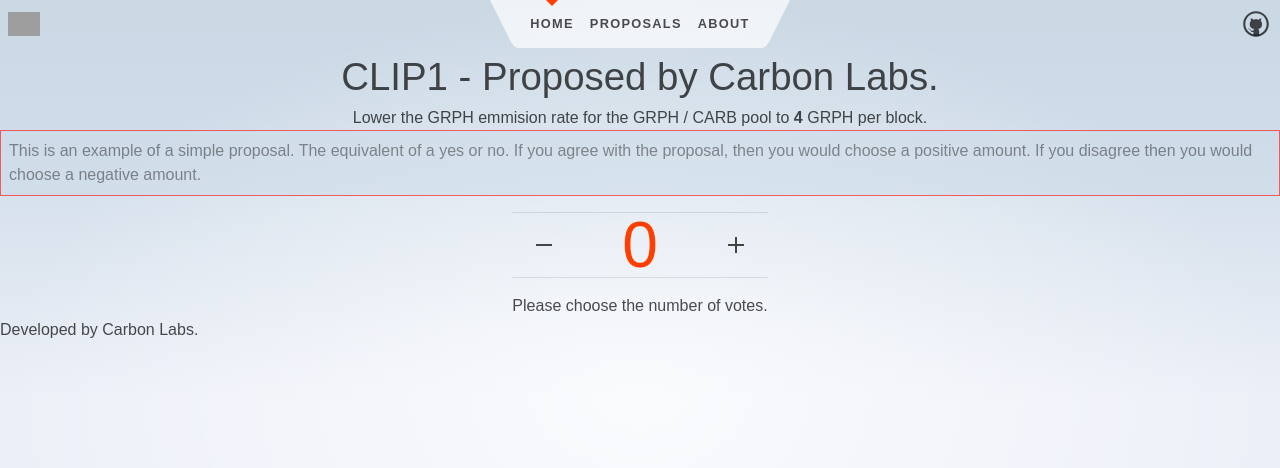
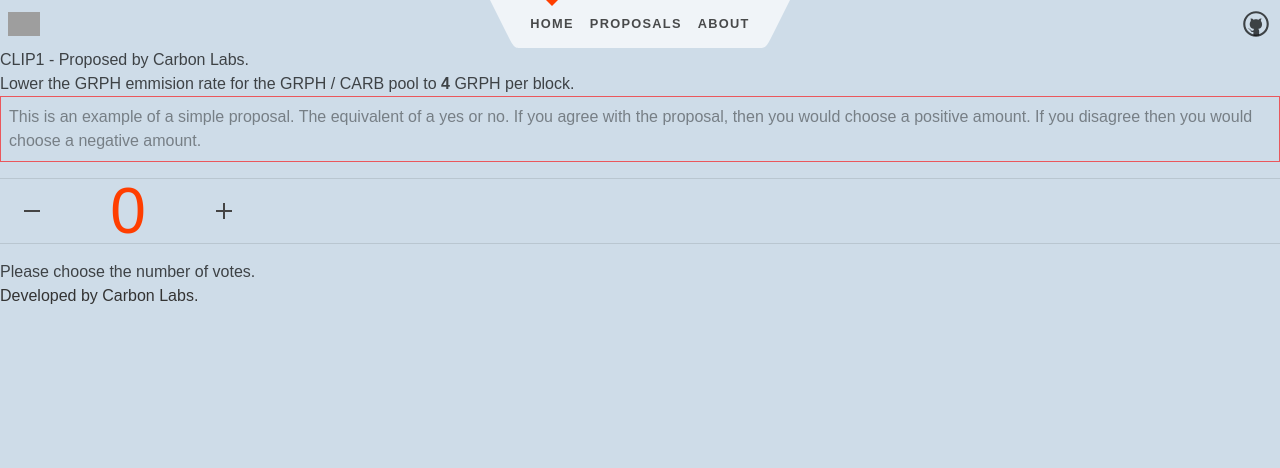
Before and after one commit to hello-adam-martin/graphite, a SvelteKit app: page / in a window 1280 px wide. Shown: the top 468 px of the page. Built offline with nearby package versions, Linux system fonts and the light colour scheme; grey boxes are pictures that could not be loaded.

Commit message:
7 files modified, 1 added, 1 deleted - refactoring to cleanup

```diff
--- a/package.json
+++ b/package.json
@@ -20,6 +20,7 @@
 		"postcss": "^8.4.19",
 		"prettier": "^2.6.2",
 		"prettier-plugin-svelte": "^2.7.0",
+		"sass": "^1.56.1",
 		"svelte": "^3.46.0",
 		"svelte-check": "^2.7.1",
 		"svelte-preprocess": "^4.10.7",
--- a/src/app.css
+++ /dev/null
@@ -1,3 +0,0 @@
-@tailwind base;
-@tailwind components;
-@tailwind utilities;
--- /dev/null
+++ b/src/app.scss
@@ -0,0 +1,10 @@
+@tailwind base;
+@tailwind components;
+@tailwind utilities;
+
+// create some grayscale values
+@for $i from 0 through 10 {
+	:root {
+		--color-grayscale-#{$i}: hsl(0 0% #{$i * 10%});
+	}
+}
--- a/src/lib/components/SimpleProposal.svelte
+++ b/src/lib/components/SimpleProposal.svelte
@@ -57,7 +57,7 @@
 {#if count < 1 }
 <p class="info">You are voting against</p>
 {/if}
-<button on:click|once={placeVote}>place vote</button>
+<button on:click|once={placeVote} class="bg-sky-500 hover:bg-sky-700">place vote</button>
 {:else}
 <p>
 	Please choose the number of votes.
@@ -66,10 +66,6 @@
 
 <style>
 
-	button {
-		padding: 0.5em 2em;
-		cursor: pointer;
-	}
 
 	.counter {
 		display: flex;
--- a/src/routes/+layout.svelte
+++ b/src/routes/+layout.svelte
@@ -1,6 +1,6 @@
 <script>
 	import Header from './Header.svelte';
-	import '../app.css';
+	import '../app.scss';
 	import './styles.css';
 </script>
 
@@ -12,11 +12,12 @@
 	</main>
 
 	<footer class="flex justify-center items-center p-3">
-		<p>Developed by Carbon Labs.</p>
+		<p class="color-3">Developed by Carbon Labs.</p>
 	</footer>
 </div>
 
 <style>
-
-
+	footer p {
+		color: var(--color-grayscale-2)
+	}
 </style>
--- a/src/routes/+page.svelte
+++ b/src/routes/+page.svelte
@@ -16,7 +16,7 @@
 	<title>Graphite</title>
 </svelte:head>
 
-<section>
+<section class="flex flex-col flex-1 justify-center items-center">
 	<SimpleProposal />
 </section>
 
--- a/src/routes/styles.css
+++ b/src/routes/styles.css
@@ -17,93 +17,5 @@
 }
 
 body {
-	min-height: 100vh;
-	margin: 0;
-	background-attachment: fixed;
 	background-color: var(--color-bg-1);
-	background-size: 100vw 100vh;
-	background-image: radial-gradient(
-			50% 50% at 50% 50%,
-			rgba(255, 255, 255, 0.75) 0%,
-			rgba(255, 255, 255, 0) 100%
-		),
-		linear-gradient(180deg, var(--color-bg-0) 0%, var(--color-bg-1) 15%, var(--color-bg-2) 50%);
 }
-
-section {
-	display: flex;
-	flex-direction: column;
-	justify-content: center;
-	align-items: center;
-	flex: 0.6;
-}
-
-h1 {
-	width: 100%;
-	padding-bottom: 0;
-	margin-bottom: 0;
-}
-
-h1,
-h2,
-p {
-	font-weight: 400;
-}
-
-p {
-	line-height: 1.5;
-}
-
-a {
-	color: var(--color-theme-1);
-	text-decoration: none;
-}
-
-a:hover {
-	text-decoration: underline;
-}
-
-h1 {
-	font-size: 2rem;
-	text-align: center;
-}
-
-h2 {
-	font-size: 1rem;
-}
-
-pre {
-	font-size: 16px;
-	font-family: var(--font-mono);
-	background-color: rgba(255, 255, 255, 0.45);
-	border-radius: 3px;
-	box-shadow: 2px 2px 6px rgb(255 255 255 / 25%);
-	padding: 0.5em;
-	overflow-x: auto;
-	color: var(--color-text);
-}
-
-.text-column {
-	display: flex;
-	max-width: 48rem;
-	flex: 0.6;
-	flex-direction: column;
-	justify-content: center;
-	margin: 0 auto;
-}
-
-input,
-button {
-	font-size: inherit;
-	font-family: inherit;
-}
-
-button:focus:not(:focus-visible) {
-	outline: none;
-}
-
-@media (min-width: 720px) {
-	h1 {
-		font-size: 2.4rem;
-	}
-}
```
Also changed, not shown: src/routes/proposals/+page.svelte (+0 -8 lines), 1 other file (tests, documents, lock files or other folders).
